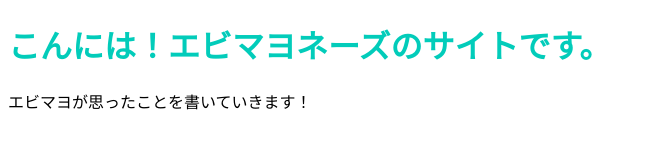
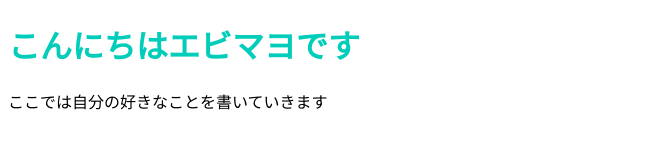
Before and after one commit to ebimayone-zu/ebimayone-zu, a plain HTML site: page index.html in a window 1280 px wide. Shown: the whole page, without its empty margins (0-645 px from the left). Drawn offline with Linux system fonts and the light colour scheme.

Commit message:
Add files via upload

```diff
--- a/index.html
+++ b/index.html
@@ -2,13 +2,12 @@
 <html>
   <head>
     <meta charset="utf-8">
-    <title>エビマヨネーズの日記</title>
+    <title>エビマヨの日記</title>
     <link rel="stylesheet" href="stylesheet.css">
   </head>
   <body>
-    <h1 class="title">こんには！エビマヨネーズのサイトです。</h1>
-    <p>エビマヨが思ったことを書いていきます！</p>
-
+    <h1 class="title">こんにちはエビマヨです</h1>
+    <p>ここでは自分の好きなことを書いていきます</p>
 
   </body>
 </html>
```
